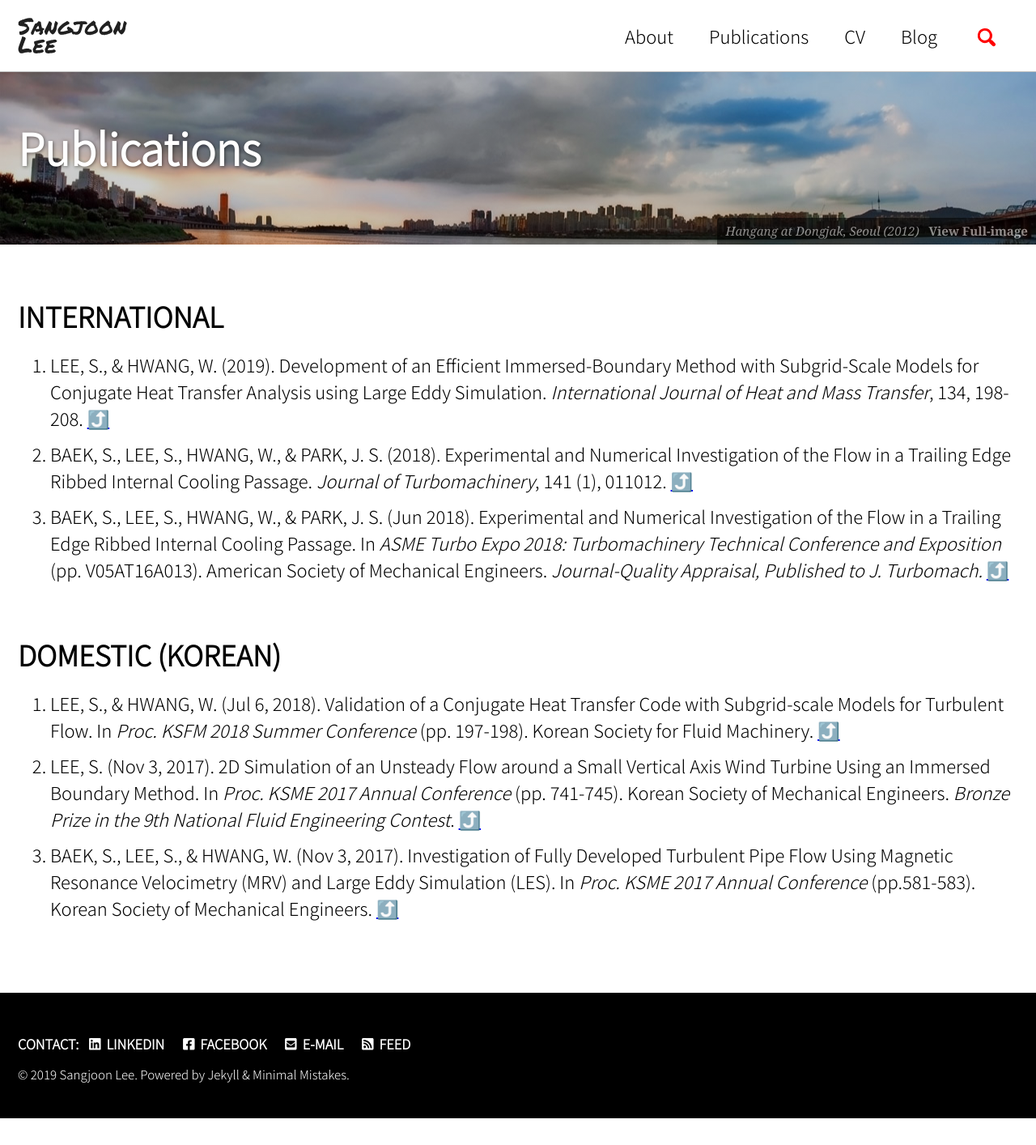
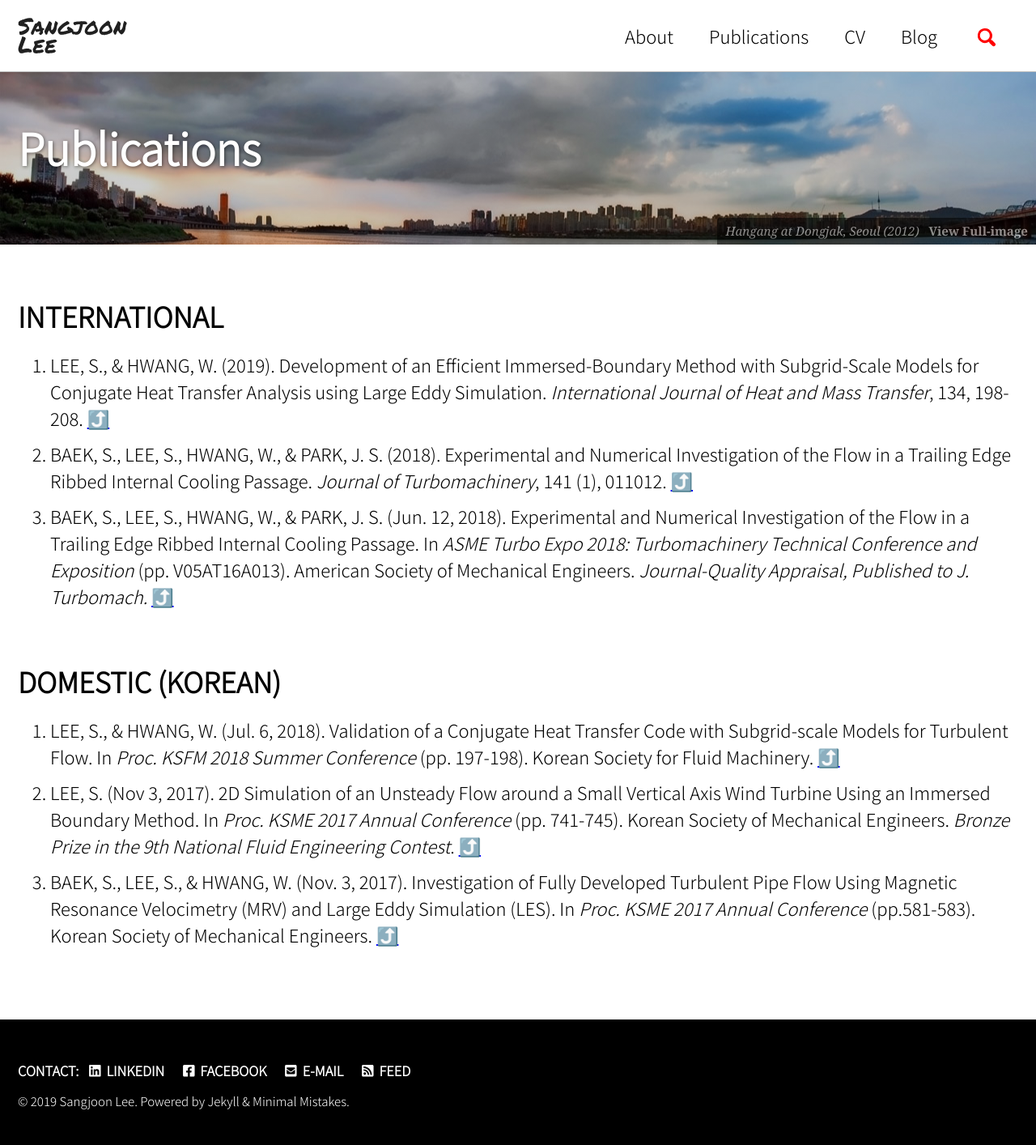
Before and after one commit to jun9303/jun9303.github.io, a Jekyll site: the page built from _pages/publications.md, in a window 1280 px wide. Shown: the whole page at 81% size. Built offline with Jekyll 4.4.1, drawn with Linux system fonts in a browser that asks for light colours; cached includes are drawn as plain includes; nearby versions of some CDN libraries; emoji names are drawn with the system emoji font; before the commit the page ends 1381 px from its top, so only the background shows below that.

Commit message:
Signed-off-by: SJ <jun9303@gmail.com>

```diff
--- a/_pages/publications.md
+++ b/_pages/publications.md
@@ -12,13 +12,13 @@ header:
 
 1. LEE, S., & HWANG, W. (2019). Development of an Efficient Immersed-Boundary Method with Subgrid-Scale Models for Conjugate Heat Transfer Analysis using Large Eddy Simulation. *International Journal of Heat and Mass Transfer*, 134, 198-208. [:arrow_heading_up:](https://doi.org/10.1016/j.ijheatmasstransfer.2019.01.019)
 2. BAEK, S., LEE, S., HWANG, W., & PARK, J. S. (2018). Experimental and Numerical Investigation of the Flow in a Trailing Edge Ribbed Internal Cooling Passage. *Journal of Turbomachinery*, 141 (1), 011012. [:arrow_heading_up:](https://doi.org/10.1115/1.4041868)
-3. BAEK, S., LEE, S., HWANG, W., & PARK, J. S. (Jun 2018). Experimental and Numerical Investigation of the Flow in a Trailing Edge Ribbed Internal Cooling Passage. In *ASME Turbo Expo 2018: Turbomachinery Technical Conference and Exposition* (pp. V05AT16A013). American Society of Mechanical Engineers. *Journal-Quality Appraisal, Published to J. Turbomach.* [:arrow_heading_up:](https://doi.org/10.1115/GT2018-76741)
+3. BAEK, S., LEE, S., HWANG, W., & PARK, J. S. (Jun. 12, 2018). Experimental and Numerical Investigation of the Flow in a Trailing Edge Ribbed Internal Cooling Passage. In *ASME Turbo Expo 2018: Turbomachinery Technical Conference and Exposition* (pp. V05AT16A013). American Society of Mechanical Engineers. *Journal-Quality Appraisal, Published to J. Turbomach.* [:arrow_heading_up:](https://doi.org/10.1115/GT2018-76741)
 
 # DOMESTIC (KOREAN)
 
-1. LEE, S., & HWANG, W. (Jul 6, 2018). Validation of a Conjugate Heat Transfer Code with Subgrid-scale Models for Turbulent Flow. In *Proc. KSFM 2018 Summer Conference* (pp. 197-198). Korean Society for Fluid Machinery. [:arrow_heading_up:](http://www.dbpia.co.kr/journal/articleDetail?nodeId=NODE07536688&language=ko_KR)
+1. LEE, S., & HWANG, W. (Jul. 6, 2018). Validation of a Conjugate Heat Transfer Code with Subgrid-scale Models for Turbulent Flow. In *Proc. KSFM 2018 Summer Conference* (pp. 197-198). Korean Society for Fluid Machinery. [:arrow_heading_up:](http://www.dbpia.co.kr/journal/articleDetail?nodeId=NODE07536688&language=ko_KR)
 2. LEE, S. (Nov 3, 2017). 2D Simulation of an Unsteady Flow around a Small Vertical Axis Wind Turbine Using an Immersed Boundary Method. In *Proc. KSME 2017 Annual Conference* (pp. 741-745). Korean Society of Mechanical Engineers. *Bronze Prize in the 9th National Fluid Engineering Contest*. [:arrow_heading_up:](http://www.dbpia.co.kr/journal/articleDetail?nodeId=NODE07287580&language=ko_KR#)
-3. BAEK, S., LEE, S., & HWANG, W. (Nov 3, 2017). Investigation of Fully Developed Turbulent Pipe Flow Using Magnetic Resonance Velocimetry (MRV) and Large Eddy Simulation (LES). In *Proc. KSME 2017 Annual Conference* (pp.581-583). Korean Society of Mechanical Engineers. [:arrow_heading_up:](http://www.dbpia.co.kr/journal/articleDetail?nodeId=NODE07287540&language=ko_KR#)
+3. BAEK, S., LEE, S., & HWANG, W. (Nov. 3, 2017). Investigation of Fully Developed Turbulent Pipe Flow Using Magnetic Resonance Velocimetry (MRV) and Large Eddy Simulation (LES). In *Proc. KSME 2017 Annual Conference* (pp.581-583). Korean Society of Mechanical Engineers. [:arrow_heading_up:](http://www.dbpia.co.kr/journal/articleDetail?nodeId=NODE07287540&language=ko_KR#)
 
 <style type="text/css">
 h1 {
```
